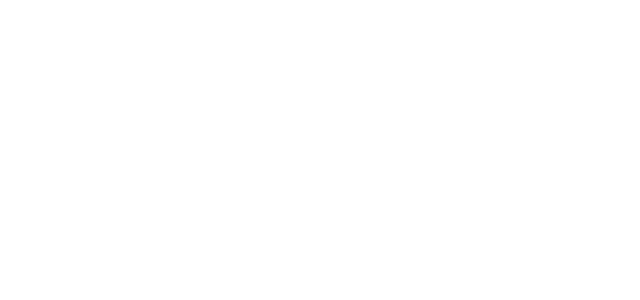
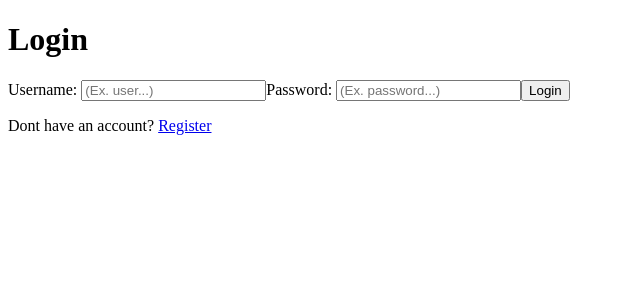
Before and after one commit to l0rz1x/fit-app, a React (Vite) app in the folder client/: page /login in a window 1280 px wide. Before the commit this address had no page. Shown: the top 300 px of the page, without its empty margins (0-640 px from the left). Built offline with nearby package versions, Linux system fonts and the light colour scheme.

Commit message:
login ve register eklendi

```diff
--- a/client/package.json
+++ b/client/package.json
@@ -10,9 +10,11 @@
     "preview": "vite preview"
   },
   "dependencies": {
+    "formik": "^2.4.9",
     "react": "^19.2.0",
     "react-dom": "^19.2.0",
-    "react-router-dom": "^7.9.6"
+    "react-router-dom": "^7.9.6",
+    "yup": "^1.7.1"
   },
   "devDependencies": {
     "@eslint/js": "^9.39.1",
--- a/client/src/App.jsx
+++ b/client/src/App.jsx
@@ -1,6 +1,8 @@
 import React from 'react'
 import { BrowserRouter as Router, Route, Routes, Link } from "react-router-dom";
-import Home from './views/home';
+import Home from './pages/Home';
+import Register from './pages/Register';
+import Login from './pages/Login';
 
 
 function App() {
@@ -9,6 +11,8 @@
       <Router>
         <Routes>
           <Route path='/' element={<Home />} />
+          <Route path='/register' element={<Register />} />
+          <Route path='login' element={<Login />} />
         </Routes>
       </Router>
     </div>
--- /dev/null
+++ b/client/src/pages/Login.jsx
@@ -0,0 +1,41 @@
+import React, { useState} from "react";
+import { Link } from "react-router-dom";
+
+
+function Login() {
+    const [username, setUsername] = useState("");
+  const [password, setPassword] = useState("");
+
+  const login = () => {
+    const data = { username: username, password: password };
+  };
+  return (
+    <div className="Login">
+    <h1 className="log-title">Login</h1>
+      <div className="loginCon">
+        <label htmlFor="log_username">Username: </label>
+        <input
+          id="log_username"
+          type="text"
+          placeholder="(Ex. user...)"
+          onChange={(event) => {
+            setUsername(event.target.value);
+          }}
+        />
+        <label htmlFor="log-password">Password: </label>
+        <input
+          id="log-password"
+          type="password"
+          placeholder="(Ex. password...)"
+          onChange={(event) => {
+            setPassword(event.target.value);
+          }}
+        />
+        <button onClick={login}>Login</button>
+        <p>Dont have an account? {<Link to="/Register">Register</Link>}</p>
+      </div>
+    </div>
+  )
+}
+
+export default Login
--- /dev/null
+++ b/client/src/pages/Register.jsx
@@ -0,0 +1,48 @@
+import React from 'react'
+import { Formik, Form, Field, ErrorMessage } from "formik";
+import * as Yup from "yup";
+
+function Register() {
+    const initialValues = {
+    username: "",
+    password: "",
+  };
+  const validationSchema = Yup.object().shape({
+    username: Yup.string().min(3).max(15).required(),
+    password: Yup.string().min(4).max(20).required(),
+  });
+  const onSubmit = () => {
+
+  }
+  return (
+    <div className='Register'>
+        <h1>Register</h1>
+      <Formik
+        initialValues={initialValues}
+        onSubmit={onSubmit}
+        validationSchema={validationSchema}
+      >
+        <Form className="reg-formContainer">
+          <label htmlFor="reg-username">Username: </label>
+          <ErrorMessage name="username" component="span" />
+          <Field
+            id="reg-username"
+            name="username"
+            placeholder="(Ex. JHon-cena)"
+          />
+          <label htmlFor="reg-password">Password: </label>
+          <ErrorMessage name="password" component="span" />
+          <Field
+            id="reg-password"
+            name="password"
+            type="password"
+            placeholder="(Ex. password...)"
+          />
+          <button type="submit">Register</button>
+        </Form>
+      </Formik>
+    </div>
+  )
+}
+
+export default Register
```
Also changed, not shown: client/src/pages/Home.jsx (renamed from client/src/views/Home.jsx), client/src/pages/styles/Home.css (renamed from client/src/views/styles/Home.css), 1 other file (tests, documents, lock files or other folders).
